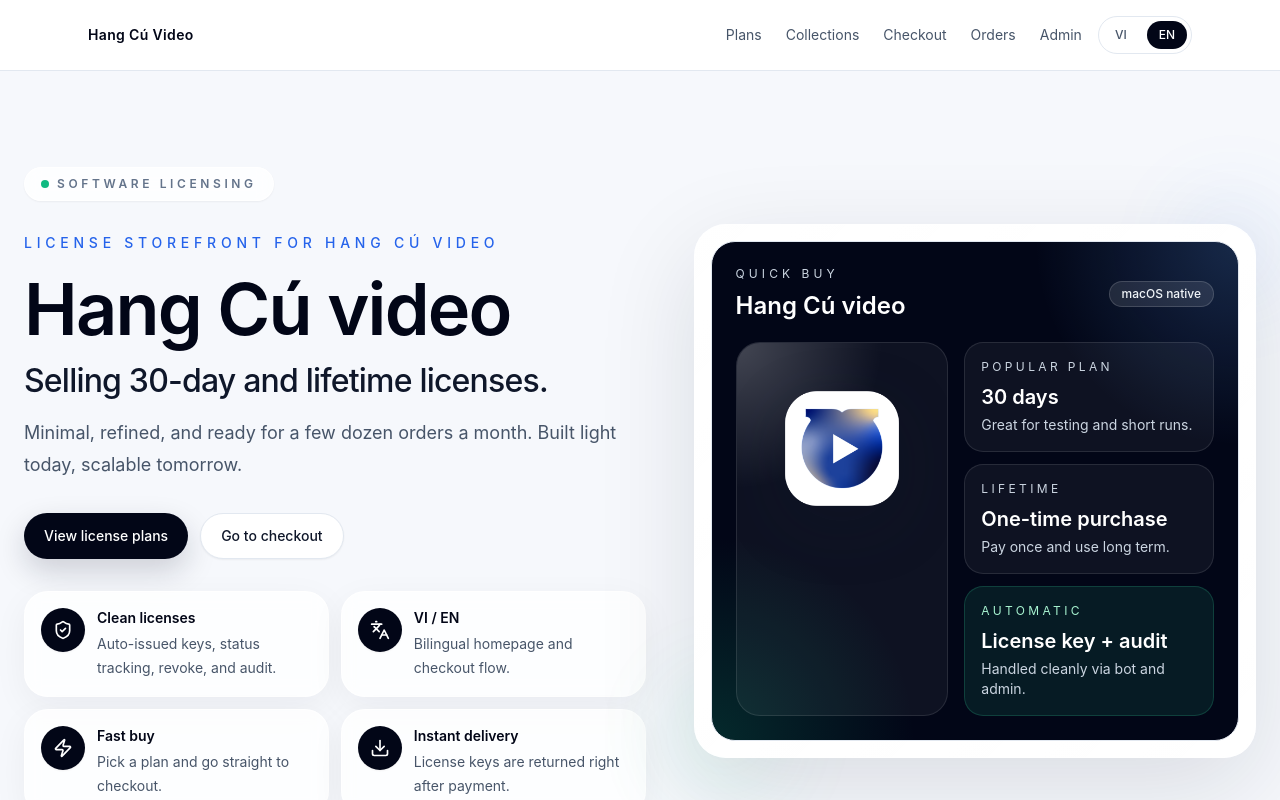
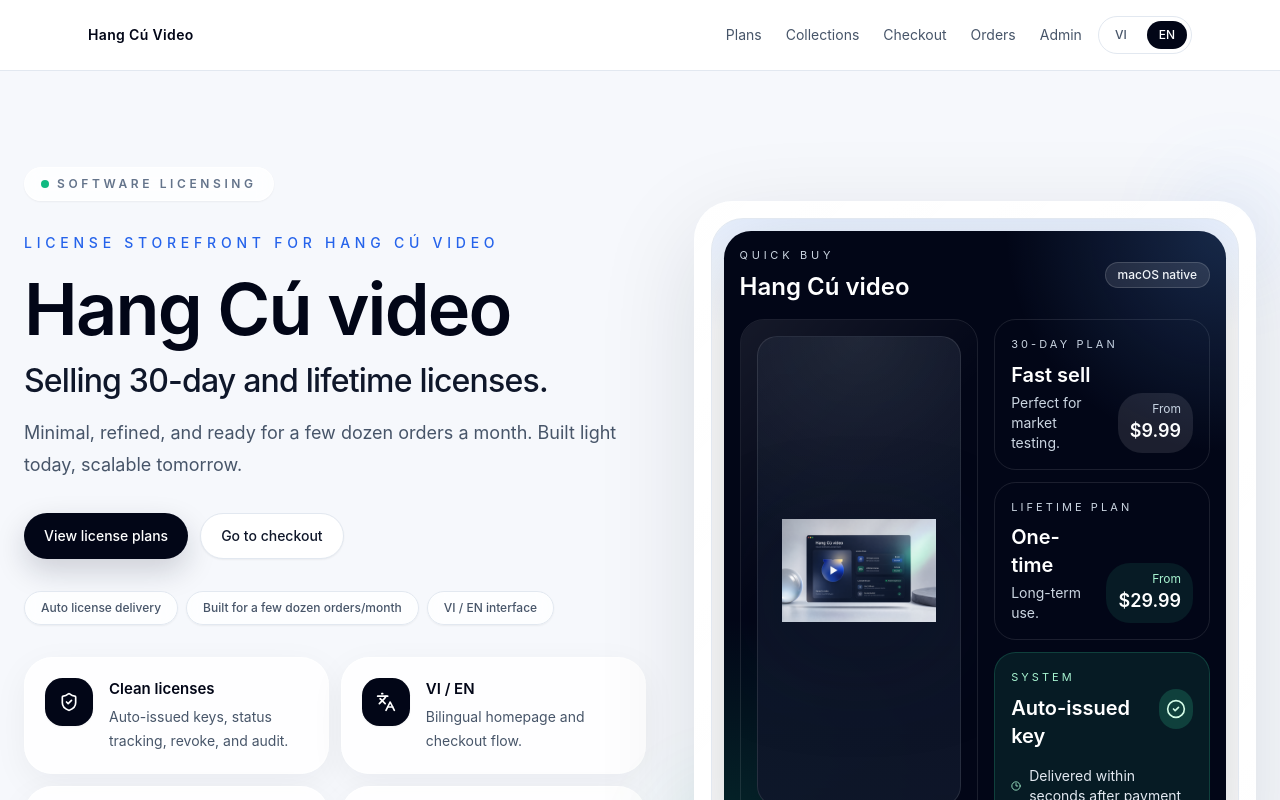
Before and after one commit to hminhnhut0501/hangcu, a Next.js app: page / in a window 1280 px wide. Shown: the top 800 px of the page. Built offline with nearby package versions, Linux system fonts and the light colour scheme; no server answers.

Commit message:
Upgrade homepage hero and feature polish

```diff
--- a/src/app/(storefront)/page.tsx
+++ b/src/app/(storefront)/page.tsx
@@ -2,6 +2,7 @@ import Link from "next/link";
 import Image from "next/image";
 import {
   CheckCircle2,
+  Clock3,
   Download,
   Languages,
   ShieldCheck,
@@ -79,7 +80,7 @@ export default async function HomePage() {
   const locale = await getStorefrontLocale();
   const featuredProducts = await listFeaturedProducts();
   const heroImageUrl = settings.heroImagePath ? await getStoragePublicUrl(settings.heroImagePath) : null;
-  const heroImageSrc = heroImageUrl ?? "/brand/hangcu-video-logo.png";
+  const heroImageSrc = heroImageUrl ?? "/brand/hangcu-hero-mockup.png";
   const featuredPlans = await Promise.all(
     featuredProducts.slice(0, 2).map(async (product) => ({
       product,
@@ -110,6 +111,9 @@ export default async function HomePage() {
 
   const quickBuyLabel = locale === "vi" ? "Chọn gói" : "Choose a plan";
   const featureBlocksForLocale = featureBlocks[locale];
+  const trustPoints = locale === "vi"
+    ? ["Cấp license tự động", "Tối ưu cho vài chục đơn/tháng", "Giao diện VI / EN"]
+    : ["Auto license delivery", "Built for a few dozen orders/month", "VI / EN interface"];
 
   return (
     <main className="overflow-hidden bg-[#f6f8fc] text-slate-950">
@@ -154,21 +158,32 @@ export default async function HomePage() {
               </Link>
             </div>
 
+            <div className="flex flex-wrap gap-2">
+              {trustPoints.map((point) => (
+                <span
+                  key={point}
+                  className="inline-flex items-center rounded-full border border-slate-200 bg-white/80 px-4 py-2 text-xs font-medium text-slate-600 shadow-sm backdrop-blur"
+                >
+                  {point}
+                </span>
+              ))}
+            </div>
+
           <div className="grid gap-3 sm:grid-cols-2">
               {featureBlocksForLocale.map((item, index) => {
                 const Icon = item.icon;
                 return (
                   <div
                     key={item.title}
-                    className="group rounded-3xl border border-white/70 bg-white/80 p-4 shadow-[0_10px_35px_rgba(15,23,42,0.05)] backdrop-blur transition duration-300 hover:-translate-y-1 hover:shadow-[0_18px_40px_rgba(15,23,42,0.08)] motion-safe:animate-[fadeInUp_700ms_ease-out_both]"
+                    className="group rounded-[1.75rem] border border-white/70 bg-white/85 p-5 shadow-[0_10px_35px_rgba(15,23,42,0.05)] backdrop-blur transition duration-300 hover:-translate-y-1 hover:shadow-[0_18px_40px_rgba(15,23,42,0.08)] motion-safe:animate-[fadeInUp_700ms_ease-out_both]"
                     style={{ animationDelay: `${index * 120}ms` }}
                   >
-                    <div className="flex items-start gap-3">
-                      <div className="flex h-11 w-11 shrink-0 items-center justify-center rounded-2xl bg-slate-950 text-white shadow-sm transition group-hover:scale-105">
+                    <div className="flex items-start gap-4">
+                      <div className="flex h-12 w-12 shrink-0 items-center justify-center rounded-[1.1rem] bg-slate-950 text-white shadow-sm transition duration-300 group-hover:scale-105 group-hover:rotate-[-2deg]">
                         <Icon className="h-5 w-5" />
                       </div>
                       <div>
-                        <p className="text-sm font-semibold text-slate-950">{item.title}</p>
+                        <p className="text-[15px] font-semibold text-slate-950">{item.title}</p>
                         <p className="mt-1 text-sm leading-6 text-slate-600">{item.text}</p>
                       </div>
                     </div>
@@ -182,51 +197,78 @@ export default async function HomePage() {
             <div className="absolute -right-8 -top-8 h-28 w-28 rounded-full bg-blue-500/15 blur-2xl motion-safe:animate-[pulse_10s_ease-in-out_infinite]" />
             <div className="absolute -bottom-10 -left-8 h-32 w-32 rounded-full bg-emerald-400/15 blur-2xl motion-safe:animate-[pulse_12s_ease-in-out_infinite]" />
 
-            <div className="relative rounded-[2rem] border border-white/80 bg-white/85 p-4 shadow-[0_30px_100px_rgba(15,23,42,0.12)] backdrop-blur-xl">
-              <div className="absolute inset-0 rounded-[2rem] bg-[linear-gradient(135deg,rgba(255,255,255,0.95),rgba(255,255,255,0.65))]" />
-              <div className="relative overflow-hidden rounded-[1.5rem] border border-slate-200 bg-slate-950 p-6 text-white">
-                <div className="absolute inset-0 bg-[radial-gradient(circle_at_top_right,rgba(96,165,250,0.22),transparent_28%),radial-gradient(circle_at_bottom_left,rgba(16,185,129,0.2),transparent_28%)]" />
-                <div className="relative grid gap-5">
-                  <div className="flex items-center justify-between">
+            <div className="relative rounded-[2.4rem] border border-white/80 bg-white/85 p-4 shadow-[0_30px_100px_rgba(15,23,42,0.12)] backdrop-blur-xl">
+              <div className="absolute inset-0 rounded-[2.4rem] bg-[linear-gradient(135deg,rgba(255,255,255,0.92),rgba(255,255,255,0.6))]" />
+              <div className="relative overflow-hidden rounded-[2rem] border border-slate-200 bg-white p-3">
+                <div className="absolute inset-x-0 top-0 h-28 bg-[linear-gradient(180deg,rgba(59,130,246,0.12),transparent)]" />
+                <div className="relative overflow-hidden rounded-[1.7rem] bg-slate-950 p-4 text-white shadow-[0_24px_80px_rgba(15,23,42,0.2)]">
+                  <div className="absolute inset-0 bg-[radial-gradient(circle_at_top_right,rgba(96,165,250,0.22),transparent_28%),radial-gradient(circle_at_bottom_left,rgba(16,185,129,0.18),transparent_28%)]" />
+                  <div className="relative flex items-center justify-between">
                     <div>
-                      <p className="text-xs uppercase tracking-[0.34em] text-slate-300">{heroCopy.badge}</p>
+                      <p className="text-[11px] uppercase tracking-[0.34em] text-slate-300">{heroCopy.badge}</p>
                       <p className="mt-2 text-2xl font-semibold">Hang Cú video</p>
                     </div>
                     <div className="rounded-full border border-white/15 bg-white/10 px-3 py-1 text-xs font-medium text-slate-100">
-                      {locale === "vi" ? "macOS native" : "macOS native"}
+                      macOS native
                     </div>
                   </div>
 
-                  <div className="grid gap-4 md:grid-cols-[0.92fr_1.08fr]">
-                    <div className="relative overflow-hidden rounded-[1.5rem] border border-white/10 bg-white/5 p-4">
-                      <div className="absolute inset-0 bg-[radial-gradient(circle_at_top_left,rgba(255,255,255,0.22),transparent_34%)]" />
-                      <div className="relative flex items-center justify-center rounded-[1.2rem] bg-white/96 p-5">
+                  <div className="mt-4 grid gap-4 md:grid-cols-[1.05fr_0.95fr]">
+                    <div className="relative overflow-hidden rounded-[1.5rem] border border-white/10 bg-white/6 p-4">
+                      <div className="absolute inset-0 bg-[linear-gradient(135deg,rgba(255,255,255,0.08),transparent_40%)]" />
+                      <div className="relative flex h-full min-h-[360px] items-center justify-center rounded-[1.25rem] border border-white/10 bg-[radial-gradient(circle_at_top,rgba(255,255,255,0.08),transparent_45%),linear-gradient(180deg,rgba(15,23,42,0.65),rgba(15,23,42,0.92))] p-6">
                         <Image
                           src={heroImageSrc}
-                          alt="Hang Cú video app visual"
-                          width={720}
-                          height={720}
+                          alt="Hang Cú video hero mockup"
+                          width={1400}
+                          height={900}
                           priority
-                          className="h-auto w-full max-w-[250px] drop-shadow-[0_18px_30px_rgba(15,23,42,0.22)] transition duration-700 motion-safe:animate-[float_6s_ease-in-out_infinite]"
+                          className="h-auto w-full max-w-[520px] drop-shadow-[0_26px_50px_rgba(15,23,42,0.28)] motion-safe:animate-[float_7s_ease-in-out_infinite]"
                         />
                       </div>
                     </div>
 
                     <div className="grid gap-3">
-                      <div className="rounded-[1.2rem] border border-white/10 bg-white/5 p-4">
-                        <p className="text-xs uppercase tracking-[0.28em] text-slate-300">{locale === "vi" ? "Gói phổ biến" : "Popular plan"}</p>
-                        <p className="mt-2 text-xl font-semibold">{locale === "vi" ? "30 ngày" : "30 days"}</p>
-                        <p className="mt-1 text-sm text-slate-300">{locale === "vi" ? "Phù hợp để test và bán nhanh." : "Great for testing and short runs."}</p>
+                      <div className="rounded-[1.35rem] border border-white/10 bg-white/6 p-4">
+                        <p className="text-[11px] uppercase tracking-[0.28em] text-slate-300">{locale === "vi" ? "Gói 30 ngày" : "30-day plan"}</p>
+                        <div className="mt-2 flex items-end justify-between gap-4">
+                          <div>
+                            <p className="text-xl font-semibold">{locale === "vi" ? "Bán nhanh" : "Fast sell"}</p>
+                            <p className="mt-1 text-sm text-slate-300">{locale === "vi" ? "Phù hợp test thị trường." : "Perfect for market testing."}</p>
                           </div>
-                      <div className="rounded-[1.2rem] border border-white/10 bg-white/5 p-4">
-                        <p className="text-xs uppercase tracking-[0.28em] text-slate-300">{locale === "vi" ? "Trọn đời" : "Lifetime"}</p>
-                        <p className="mt-2 text-xl font-semibold">{locale === "vi" ? "1 lần mua" : "One-time purchase"}</p>
-                        <p className="mt-1 text-sm text-slate-300">{locale === "vi" ? "Một lượt thanh toán, dùng lâu dài." : "Pay once and use long term."}</p>
+                          <div className="rounded-2xl bg-white/10 px-3 py-2 text-right">
+                            <p className="text-xs text-slate-300">From</p>
+                            <p className="text-lg font-semibold">$9.99</p>
                           </div>
-                      <div className="rounded-[1.2rem] border border-emerald-400/20 bg-emerald-400/10 p-4">
-                        <p className="text-xs uppercase tracking-[0.28em] text-emerald-200">{locale === "vi" ? "Tự động" : "Automatic"}</p>
-                        <p className="mt-2 text-xl font-semibold">{locale === "vi" ? "License key + audit" : "License key + audit"}</p>
-                        <p className="mt-1 text-sm text-slate-300">{locale === "vi" ? "Xử lý gọn qua bot và admin." : "Handled cleanly via bot and admin."}</p>
+                        </div>
+                      </div>
+                      <div className="rounded-[1.35rem] border border-white/10 bg-white/6 p-4">
+                        <p className="text-[11px] uppercase tracking-[0.28em] text-slate-300">{locale === "vi" ? "Gói trọn đời" : "Lifetime plan"}</p>
+                        <div className="mt-2 flex items-end justify-between gap-4">
+                          <div>
+                            <p className="text-xl font-semibold">{locale === "vi" ? "1 lần mua" : "One-time"}</p>
+                            <p className="mt-1 text-sm text-slate-300">{locale === "vi" ? "Dùng lâu dài." : "Long-term use."}</p>
+                          </div>
+                          <div className="rounded-2xl bg-emerald-400/10 px-3 py-2 text-right">
+                            <p className="text-xs text-emerald-200">From</p>
+                            <p className="text-lg font-semibold">$29.99</p>
+                          </div>
+                        </div>
+                      </div>
+                      <div className="rounded-[1.35rem] border border-emerald-400/20 bg-emerald-400/10 p-4">
+                        <div className="flex items-center justify-between gap-3">
+                          <div>
+                            <p className="text-[11px] uppercase tracking-[0.28em] text-emerald-200">{locale === "vi" ? "Hệ thống" : "System"}</p>
+                            <p className="mt-2 text-xl font-semibold">{locale === "vi" ? "Tự động cấp key" : "Auto-issued key"}</p>
+                          </div>
+                          <div className="flex h-10 w-10 items-center justify-center rounded-full bg-emerald-400/20 text-emerald-100">
+                            <CheckCircle2 className="h-5 w-5" />
+                          </div>
+                        </div>
+                        <div className="mt-4 flex items-center gap-2 text-sm text-slate-200">
+                          <Clock3 className="h-4 w-4 text-emerald-200" />
+                          <span>{locale === "vi" ? "Giao sau thanh toán vài giây" : "Delivered within seconds after payment"}</span>
+                        </div>
                       </div>
                     </div>
                   </div>
@@ -327,10 +369,10 @@ export default async function HomePage() {
               return (
                 <div
                   key={item}
-                className="group rounded-[1.5rem] border border-slate-200 bg-white p-5 shadow-[0_10px_40px_rgba(15,23,42,0.05)] transition duration-300 hover:-translate-y-1 hover:shadow-[0_18px_50px_rgba(15,23,42,0.08)]"
+                  className="group rounded-[1.75rem] border border-slate-200 bg-white p-5 shadow-[0_10px_40px_rgba(15,23,42,0.05)] transition duration-300 hover:-translate-y-1 hover:shadow-[0_18px_50px_rgba(15,23,42,0.08)]"
                 >
                   <div className="flex items-center gap-3">
-                  <div className="flex h-11 w-11 items-center justify-center rounded-2xl bg-slate-950 text-white transition group-hover:scale-105">
+                  <div className="flex h-11 w-11 items-center justify-center rounded-2xl bg-slate-950 text-white transition duration-300 group-hover:scale-105 group-hover:rotate-[-2deg]">
                     <Icon className="h-5 w-5" />
                   </div>
                   <p className="text-sm font-semibold leading-6 text-slate-900">{item}</p>
```
Also changed, not shown: public/brand/hangcu-hero-mockup.png (added). Lines whose indentation alone changed are shown as unchanged.
